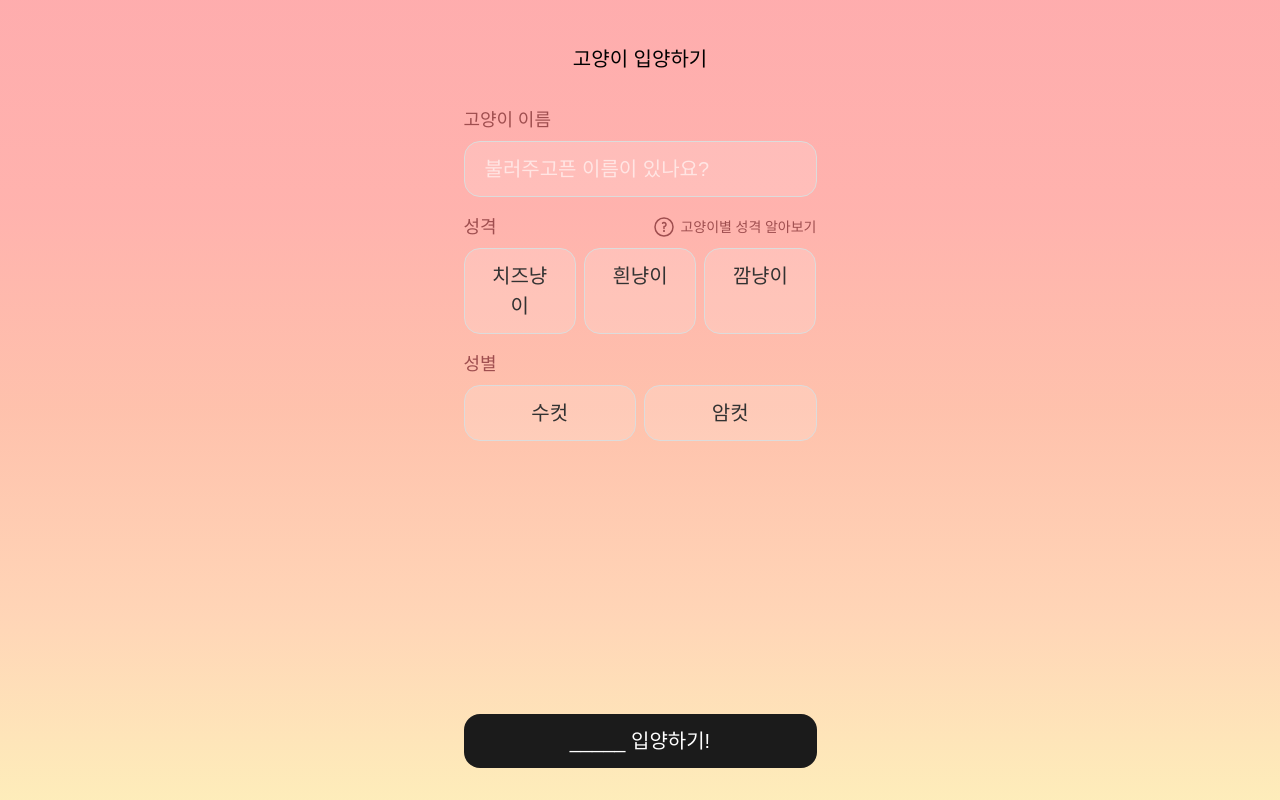
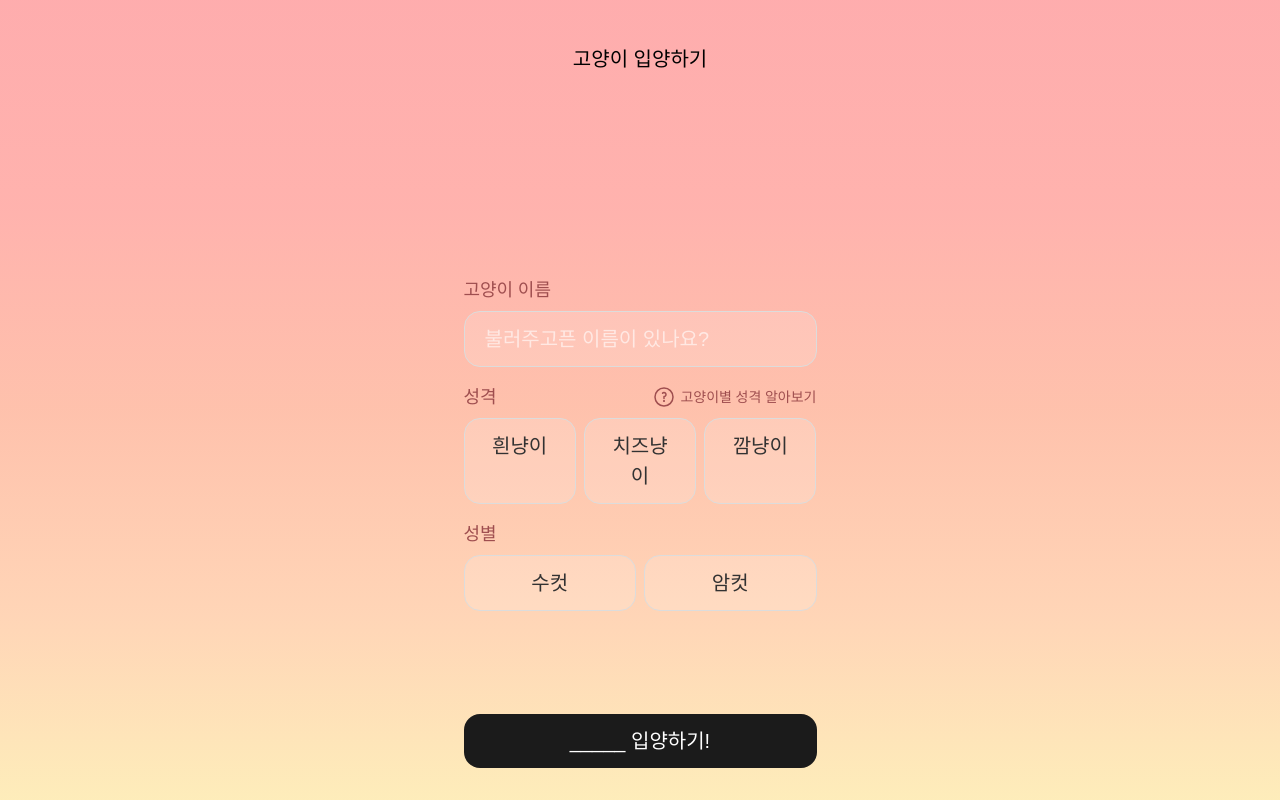
Before and after one commit to taykim01/becoming_zipsa, a Next.js app: page /adopt-cat in a window 1280 px wide. Built offline with nearby package versions, Linux system fonts and the light colour scheme; a web font is replaced by a local one.

Commit message:
fix: 고양이 색깔 선택 삭제

```diff
--- a/src/app/(pages)/adopt-cat/components/input_cat_data.tsx
+++ b/src/app/(pages)/adopt-cat/components/input_cat_data.tsx
@@ -35,10 +35,17 @@ export default function InputCatData() {
 
 
     const setName = (name: CatData["name"]) => setCatData({ ...catData, name })
-    const setColor = (color: CatData["color"]) => setCatData(prevCatData => ({
-        ...prevCatData,
-        color: prevCatData.color === color ? "" : color
-    }));
+    const setColor = (color: CatData["color"]) => {
+        if (color === "흰냥이") setCatData(prevCatData => ({
+            ...prevCatData,
+            color: prevCatData.color === color ? "" : color
+        }))
+        else setErrorPopup({
+            open: true,
+            title: "무료 버전은 흰냥이만 입양 가능해요.",
+            children: "빠른 시일 내에 다른 냥이를 입양할 수 있게 준비할게요!"
+        })
+    }
     const setSex = (sex: CatData["sex"]) => setCatData(prevCatData => ({
         ...prevCatData,
         sex: prevCatData.sex === sex ? "" : sex
@@ -100,10 +107,11 @@ export default function InputCatData() {
             <div className="flex flex-col items-center justify-between flex-grow w-full">
                 <div className="flex flex-col gap-5 w-full items-center">
                     {
-                        catData.color &&
-                        <div style={{ maxWidth: 150, maxHeight: 150 }}>
-                            <CatComponent color={catData.color as CatType} />
-                        </div>
+                        catData.color
+                            ? <div style={{ maxWidth: 150, maxHeight: 150 }}>
+                                <CatComponent color={catData.color as CatType} />
+                            </div>
+                            : <div style={{ width: 150, height: 150 }} />
                     }
                     <div className="flex flex-col items-center gap-4 w-full">
                         <Input.Text
@@ -117,7 +125,8 @@ export default function InputCatData() {
                             onSelect={setColor}
                             guide="고양이별 성격 알아보기"
                             guideClick={() => setPersonalityPopup(true)}
-                            items={["치즈냥이", "흰냥이", "깜냥이"]}
+                            items={["흰냥이", "치즈냥이", "깜냥이"]}
+                            unSelectable={["치즈냥이", "깜냥이"]}
                         />
                         <Input.MultiSelect
                             title="성별"
@@ -133,9 +142,9 @@ export default function InputCatData() {
                 open={personalityPopup}
                 onClose={() => setPersonalityPopup(false)}>
                 <div className="flex flex-col gap-5">
+                    <CatListItem cat="흰냥이" detail="수줍음, 겁많음, 섬세함, 느긋함"></CatListItem>
                     <CatListItem cat="치즈냥이" detail="활발함,응석받이, 소심"></CatListItem>
                     <CatListItem cat="깜냥이" detail="똑똑함, 얌전함"></CatListItem>
-                    <CatListItem cat="흰냥이" detail="수줍음, 겁많음, 섬세함, 느긋함"></CatListItem>
                 </div>
             </Popup.Default>
             <Popup.Default
--- a/src/lib/cat_component/index.tsx
+++ b/src/lib/cat_component/index.tsx
@@ -10,6 +10,7 @@ export default function CatComponent(props: {color: CatType}) {
         "흰냥이": "/cat_white.mtl",
     }
     return (
-        <ObjLoader objUrl="/cat.obj" mtlUrl={catColors[props.color]} />
+        // <ObjLoader objUrl="/cat5_cheeze.obj" mtlUrl={catColors[props.color]} />
+        <ObjLoader objUrl="/cat.obj" mtlUrl="/cat_white.mtl" />
     );
 }
--- a/src/lib/input/types/multi_select.tsx
+++ b/src/lib/input/types/multi_select.tsx
@@ -8,12 +8,21 @@ export default function MultiSelect(props: {
     guide?: string,
     guideClick?: () => void,
     onSelect?: (value: string) => void,
-    items: string[]
+    items: string[],
+    unSelectable?: string[]
 }) {
     const [selected, setSelected] = useState<string>("")
     const handleSelect = (item: (typeof props.items)[number]) => {
-        if (selected === item) setSelected("");
-        else setSelected(item);
+        if(!props.unSelectable) {
+            if (selected === item) setSelected("");
+            else setSelected(item);
+            props.onSelect && props.onSelect(item);
+            return
+        }
+        if (props.unSelectable && !props.unSelectable.includes(item)) {
+            if (selected === item) setSelected("");
+            else setSelected(item);
+        }
         props.onSelect && props.onSelect(item);
     }
     return (
```
Also changed, not shown: 2 other files (tests, documents, lock files or other folders).
